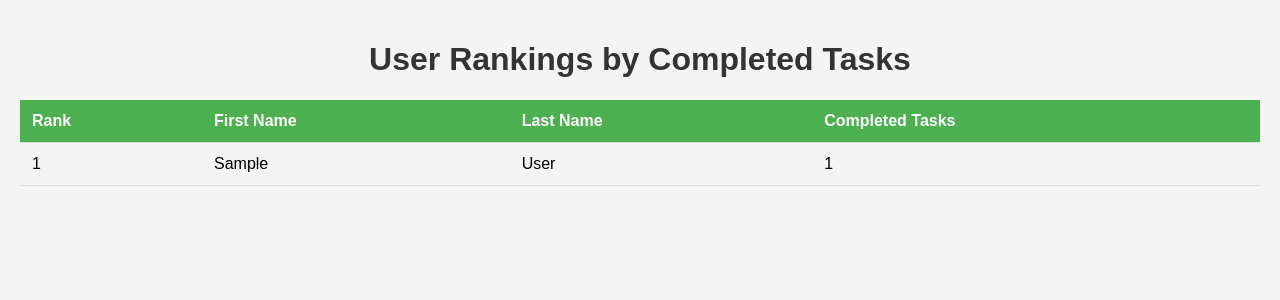
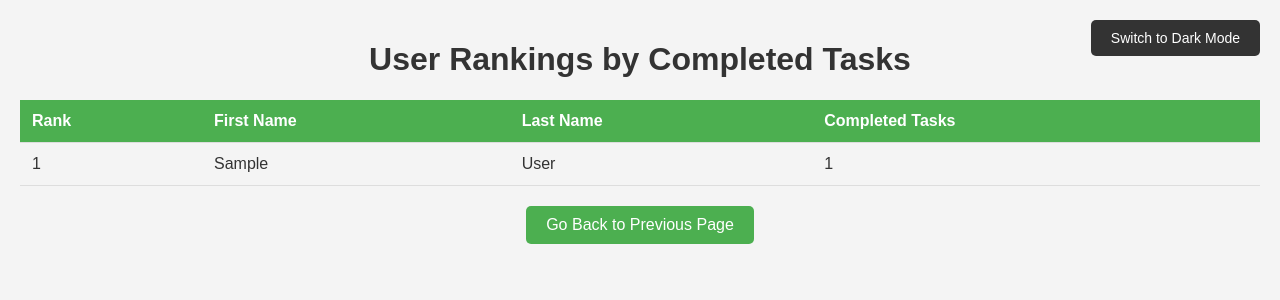
Before and after one commit to RO-HIT17/Flask_TODO_V3, a Flask app: page /rankings in a window 1280 px wide. Shown: the top 300 px of the page. Run offline with Flask 3, Linux system fonts and the light colour scheme; tables that the repository leaves empty hold one stand-in row (values such as "Sample post").

Commit message:
added go back btn and dark thm

```diff
--- a/templates/rankings.html
+++ b/templates/rankings.html
@@ -7,14 +7,13 @@
     <style>
         body {
             font-family: Arial, sans-serif;
-            background-color: #f4f4f4;
             margin: 0;
             padding: 20px;
+            transition: background-color 0.3s, color 0.3s;
         }
 
         h1 {
             text-align: center;
-            color: #333;
         }
 
         table {
@@ -42,14 +41,79 @@
             background-color: #ddd;
         }
 
-        @media (max-width: 600px) {
-            table, th, td {
-                font-size: 14px;
-            }
+        /* Button styling */
+        .back-btn {
+            display: block;
+            margin: 20px auto;
+            padding: 10px 20px;
+            background-color: #4CAF50;
+            color: white;
+            border: none;
+            border-radius: 5px;
+            text-align: center;
+            cursor: pointer;
+            text-decoration: none;
+            font-size: 16px;
         }
+
+        .back-btn:hover {
+            background-color: #45a049;
+        }
+
+        .theme-toggle {
+            position: fixed;
+            top: 20px;
+            right: 20px;
+            padding: 10px 20px;
+            background-color: #333;
+            color: white;
+            border: none;
+            cursor: pointer;
+            font-size: 14px;
+            border-radius: 5px;
+        }
+
+        .theme-toggle:hover {
+            background-color: #444;
+        }
+
+        /* Light theme */
+        .light-theme {
+            background-color: #f4f4f4;
+            color: #333;
+        }
+
+        .light-theme th {
+            background-color: #4CAF50;
+            color: white;
+        }
+
+        .light-theme tr:nth-child(even) {
+            background-color: #f2f2f2;
+        }
+
+        /* Dark theme */
+        .dark-theme {
+            background-color: #333;
+            color: #f4f4f4;
+        }
+
+        .dark-theme th {
+            background-color: #222;
+            color: white;
+        }
+
+        .dark-theme tr:nth-child(even) {
+            background-color: #444;
+        }
+
+        .dark-theme tr:hover {
+            background-color: #555;
+        }
+
     </style>
 </head>
-<body>
+<body class="light-theme">
 
     <h1>User Rankings by Completed Tasks</h1>
     <table>
@@ -73,5 +137,42 @@
         </tbody>
     </table>
 
+    <!-- Button to navigate back to the previous page -->
+    <button class="back-btn" onclick="goBack()">Go Back to Previous Page</button>
+
+    <!-- Theme toggle button -->
+    <button class="theme-toggle" id="theme-toggle-btn">Switch to Dark Mode</button>
+
+    <script>
+        // Function to go back to the previous page
+        function goBack() {
+            window.history.back();
+        }
+
+        // Theme toggle functionality
+        const themeToggleBtn = document.getElementById('theme-toggle-btn');
+        const body = document.body;
+
+        // Check localStorage for theme preference and apply it
+        const currentTheme = localStorage.getItem('theme') || 'light';
+        if (currentTheme === 'dark') {
+            body.classList.replace('light-theme', 'dark-theme');
+            themeToggleBtn.textContent = 'Switch to Light Mode';
+        }
+
+        // Add event listener for theme toggle button
+        themeToggleBtn.addEventListener('click', function() {
+            if (body.classList.contains('light-theme')) {
+                body.classList.replace('light-theme', 'dark-theme');
+                themeToggleBtn.textContent = 'Switch to Light Mode';
+                localStorage.setItem('theme', 'dark'); // Save theme preference to localStorage
+            } else {
+                body.classList.replace('dark-theme', 'light-theme');
+                themeToggleBtn.textContent = 'Switch to Dark Mode';
+                localStorage.setItem('theme', 'light'); // Save theme preference to localStorage
+            }
+        });
+    </script>
+
 </body>
 </html>
```
